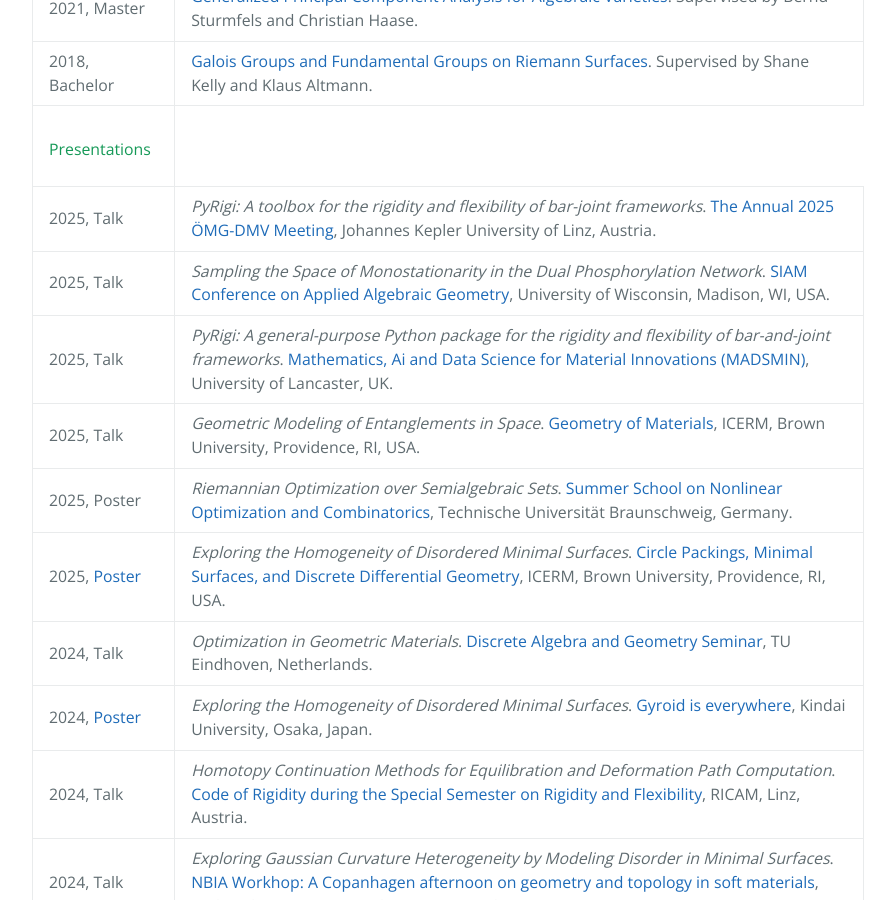
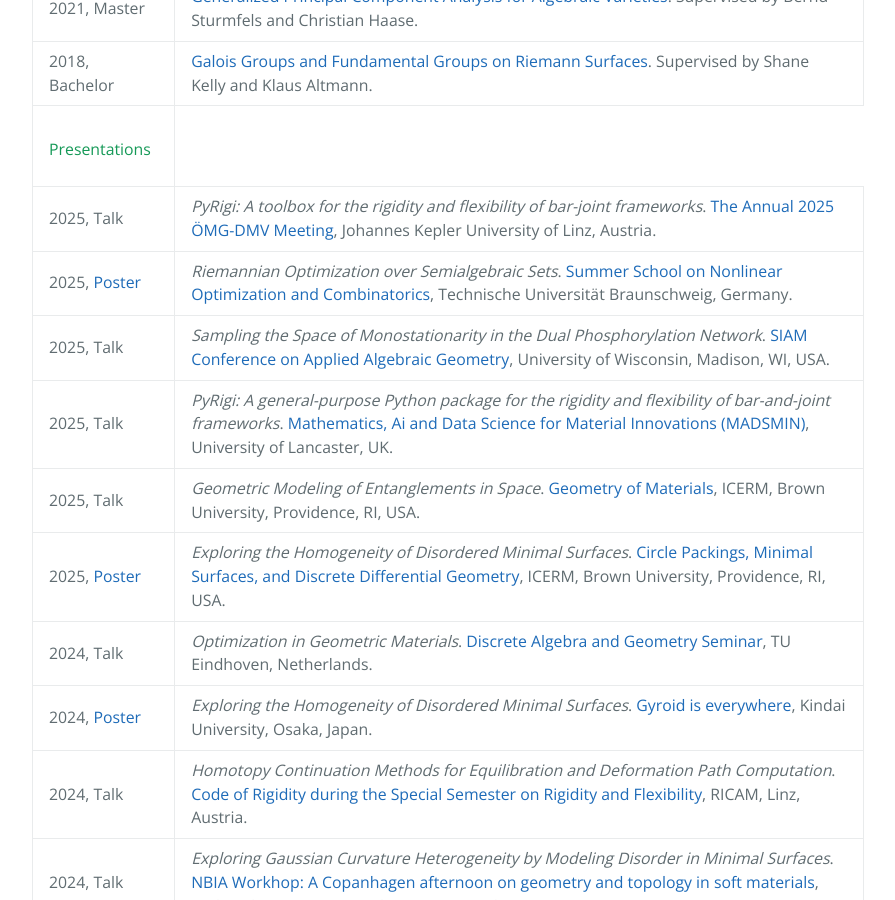
Before and after one commit to matthiashimmelmann/matthiashimmelmann.github.io, a Jekyll site: the page built from research.md, in a window 1280 px wide and 900 px high, scrolled down 1132 px. Shown: the whole window, without its empty margins (192-1087 px from the left). Built offline with Jekyll 4.4.1, drawn with Linux system fonts in a browser that asks for light colours; part of the change alters nothing that is shown.

Commit message:
Updated research

```diff
--- a/research.md
+++ b/research.md
@@ -53,6 +53,10 @@ description: Matthias Himmelmann.
         <td><i>PyRigi: A toolbox for the rigidity and flexibility of bar-joint frameworks</i>. <a href="https://www.jku.at/en/faculty-of-engineering-natural-sciences/organization/subject-areas/mathematics/oemg-dmv-2025/">The Annual 2025 ÖMG-DMV Meeting</a>, Johannes Kepler University of Linz, Austria.</td>
   </tr>
 
+ <tr>
+        <td>2025, <a href="/documents/Riemannian_Optimization_over_Semialgebraic_Sets.pdf">Poster</a></td>
+        <td><i>Riemannian Optimization over Semialgebraic Sets</i>. <a href="http://www.iaa.tu-bs.de/AppliedAlgebra/SummerSchool2025/Summer_school_2025.html"> Summer School on Nonlinear Optimization and Combinatorics</a>, Technische Universität Braunschweig, Germany.</td>
+  </tr>
 
   <tr>
         <td>2025, Talk</td>
@@ -69,12 +73,6 @@ description: Matthias Himmelmann.
         <td>2025, Talk</td>
         <td><i>Geometric Modeling of Entanglements in Space</i>. <a href="https://icerm.brown.edu/program/semester_program_workshop/sp-s25-w3">Geometry of Materials</a>, ICERM, Brown University, Providence, RI, USA.</td>
   </tr>
-
- <tr>
-        <td>2025, Poster</td>
-        <td><i>Riemannian Optimization over Semialgebraic Sets</i>. <a href="http://www.iaa.tu-bs.de/AppliedAlgebra/SummerSchool2025/Summer_school_2025.html"> Summer School on Nonlinear Optimization and Combinatorics</a>, Technische Universität Braunschweig, Germany.</td>
-  </tr>
-
 
   <tr>
         <td>2025, <a href="/documents/Exploring_the_Homogeneity_of_Disordered_Minimal_Surfaces.pdf">Poster</a></td>
```
Also changed, not shown: 1 other file.
